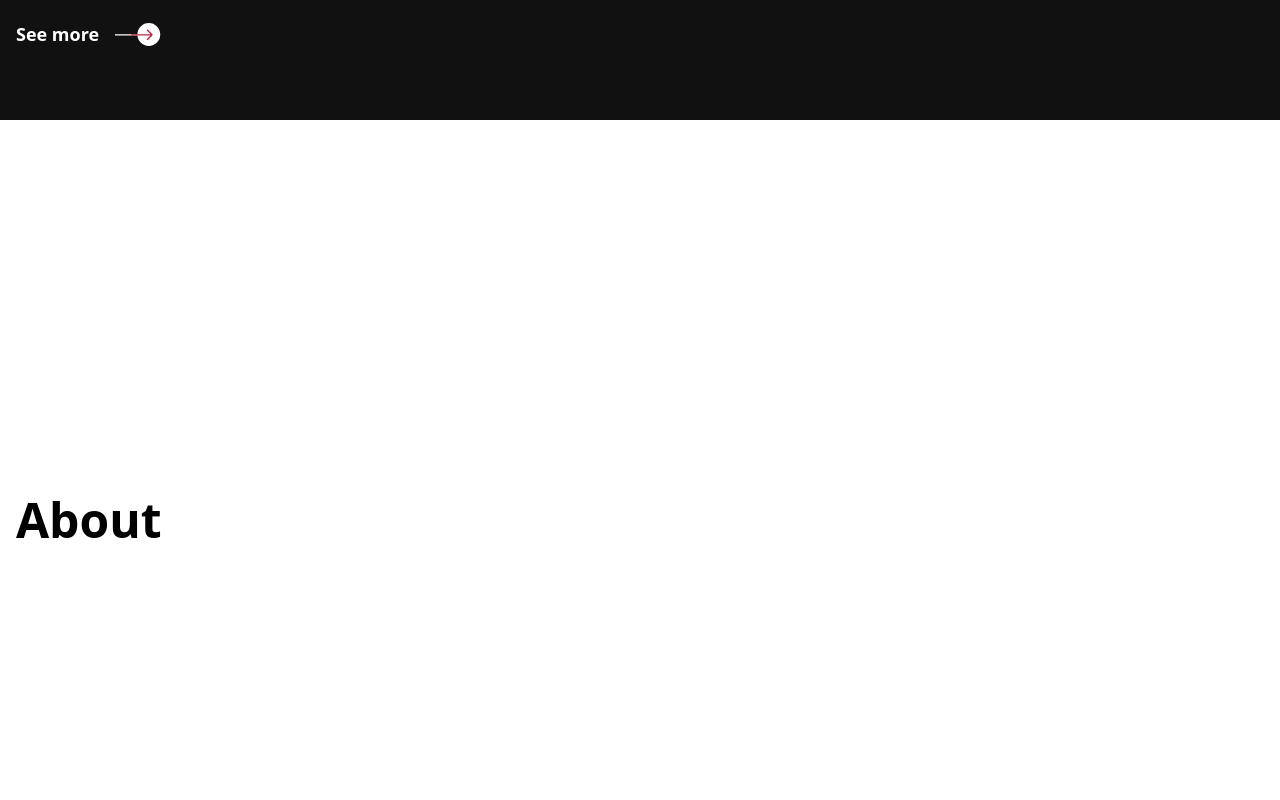
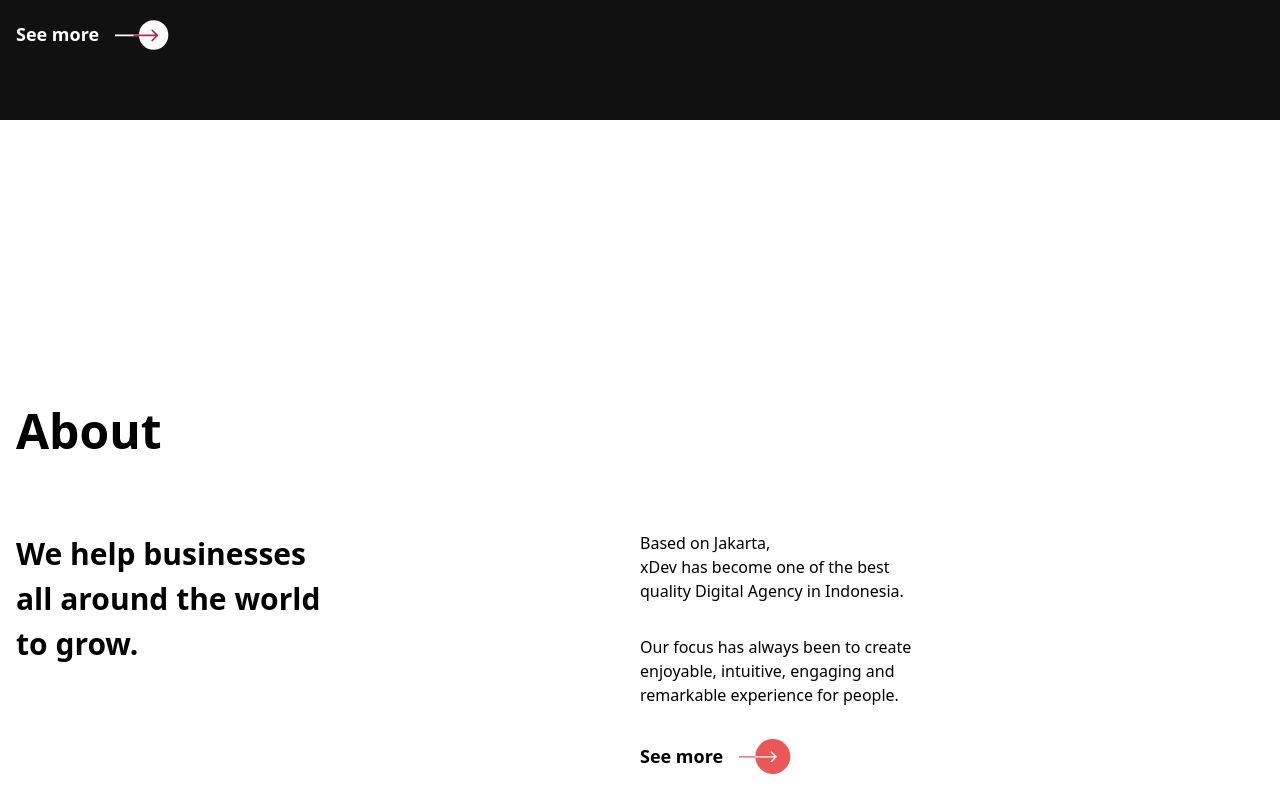
Before and after one commit to alisyahidin/xdev, a Next.js app: page / in a window 1280 px wide. Shown: the part 2280-3080 px from the top of the page. Built offline with nearby package versions, Linux system fonts and the light colour scheme.

Commit message:
update about section in homepage

```diff
--- a/components/Menu.tsx
+++ b/components/Menu.tsx
@@ -1,5 +1,5 @@
 import React, { useEffect, useState } from 'react';
-import { animate, AnimatePresence, motion, useMotionValue } from 'framer-motion';
+import { AnimatePresence, motion, useMotionValue } from 'framer-motion';
 import { useSelector } from 'react-redux'
 
 const duration = 0.3
@@ -69,7 +69,7 @@ const Menu: React.FC<MenuProps> = () => {
 
   const floatMenuMode = useSelector(state => state.floatMenuMode);
   useEffect(() => {
-    !showMenu && strokeColor.set(getStrokeColor[floatMenuMode])
+    if (!showMenu) strokeColor.set(getStrokeColor[floatMenuMode])
   }, [floatMenuMode])
 
   const handleAnimationStart = () => {
@@ -79,7 +79,7 @@ const Menu: React.FC<MenuProps> = () => {
 
   const handleAnimationComplete = () => {
     setDisableMenu(false)
-    !disableMenu && strokeColor.set( getStrokeColor[floatMenuMode])
+    if (!disableMenu) strokeColor.set( getStrokeColor[floatMenuMode])
   }
 
   return (<>
--- /dev/null
+++ b/components/homepage/About.tsx
@@ -0,0 +1,41 @@
+import React from 'react';
+import Arrow from 'components/Arrow'
+
+interface AboutProps {}
+
+const About: React.FC<AboutProps> = () => {
+  return (
+    <div className="container h-full flex flex-col items-start justify-center my-16">
+      <h1 className="text-5xl font-bold mb-16">
+        About
+      </h1>
+      <div className="flex w-full">
+        <div className="flex-1">
+          <h2 className="text-3xl font-bold mb-8">
+            We help businesses <br/>
+            all around the world <br/>
+            to grow. <br/>
+          </h2>
+        </div>
+        <div className="flex-1 text-black">
+          <p className="mb-8">
+            Based on Jakarta, <br/>
+            xDev has become one of the best <br/>
+            quality Digital Agency in Indonesia.
+          </p>
+          <p className="mb-8">
+            Our focus has always been to create <br/>
+            enjoyable, intuitive, engaging and <br/>
+            remarkable experience for people.
+          </p>
+          <div className="flex items-center">
+            <p className="text-lg font-bold">See more</p>
+            <Arrow className="ml-4" size={35} />
+          </div>
+        </div>
+      </div>
+    </div>
+  );
+};
+
+export default About;
--- a/components/homepage/OurServices.tsx
+++ b/components/homepage/OurServices.tsx
@@ -59,7 +59,7 @@ const OurServices: React.FC<OurServicesProps> = () => {
         </div>
         <div className="w-4/12 flex justify-center items-center">
           <p className="text-lg font-bold">What we do</p>
-          <Arrow className="ml-4" size={40} />
+          <Arrow className="ml-4" size={35} />
         </div>
       </div>
     </div>
--- a/components/homepage/Works.tsx
+++ b/components/homepage/Works.tsx
@@ -65,12 +65,12 @@ const Works: React.FC<WorksProps> = () => {
           </div>
         </div>
       </div>
-        <div className="mt-16">
-          <div className="flex items-center">
-            <p className="text-lg font-bold">See more</p>
-            <Arrow className="ml-4" size={35} circleSize={16} secondaryColor="#B72842" primaryColor="#FFFFFF" />
-          </div>
+      <div className="mt-16">
+        <div className="flex items-center">
+          <p className="text-lg font-bold">See more</p>
+          <Arrow className="ml-4" size={40} circleSize={18} secondaryColor="#B72842" primaryColor="#FFFFFF" />
         </div>
+      </div>
     </div>
   );
 };
--- a/pages/index.tsx
+++ b/pages/index.tsx
@@ -3,6 +3,7 @@ import Head from 'next/head';
 import Section from 'components/Section';
 import OurServices from 'components/homepage/OurServices';
 import Works from 'components/homepage/Works';
+import About from 'components/homepage/About';
 
 const Home: React.FC<{}> = () => {
   return (<>
@@ -44,11 +45,7 @@ const Home: React.FC<{}> = () => {
       className="h-screen"
       light
     >
-      <div className="container h-full flex items-center">
-        <h1 className="text-5xl font-bold">
-          About
-        </h1>
-      </div>
+      <About />
     </Section>
     <Section
       className="h-screen"
```
